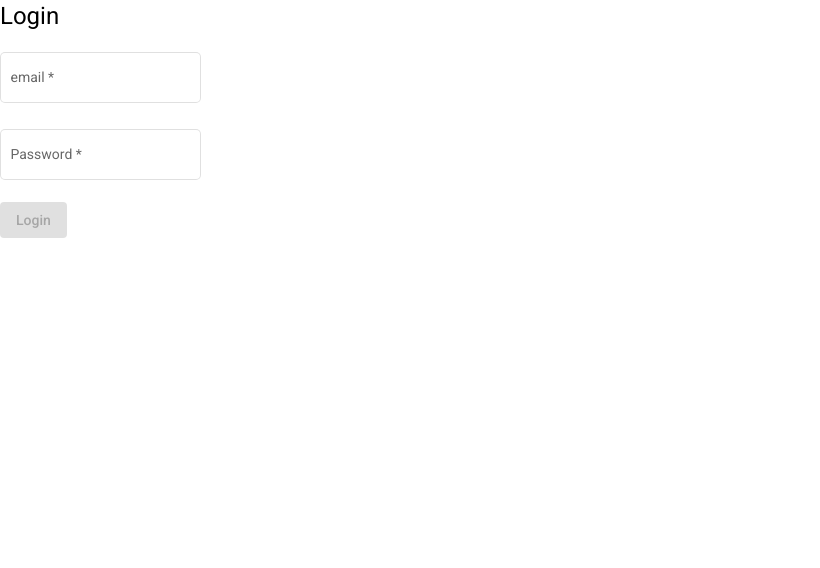
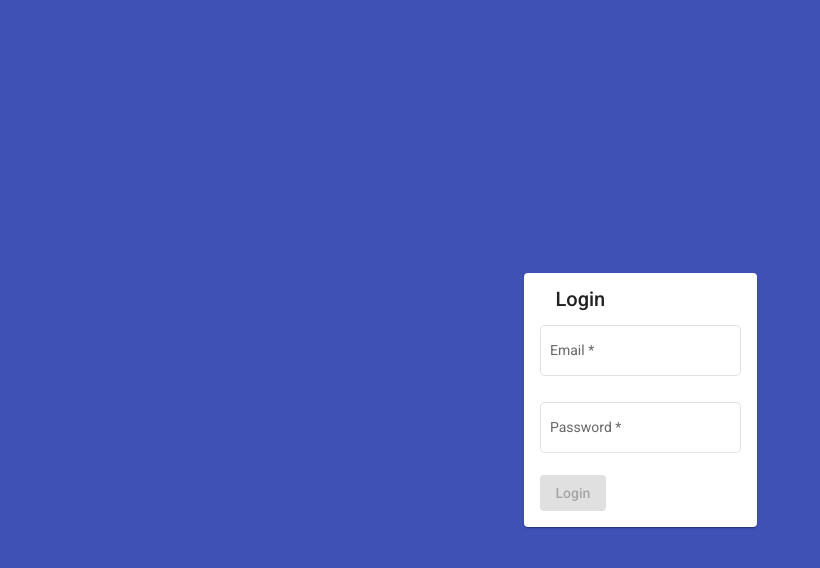
Before and after one commit to paoloadrian/angular-basic-blog, an Angular app: page /login in a window 1280 px wide. Shown: the top 568 px of the page, without its empty margins (0-820 px from the left). Built offline with nearby package versions, Linux system fonts and the light colour scheme.

Commit message:
wrapping up basic styling for login and home

```diff
--- a/src/app/home/home.component.css
+++ b/src/app/home/home.component.css
@@ -12,4 +12,5 @@
 }
 mat-card-header {
     background-color:aliceblue;
+    border-radius: 5px;
 }
--- a/src/app/home/home.component.html
+++ b/src/app/home/home.component.html
@@ -1,7 +1,7 @@
 <mat-toolbar color="primary">
     <span>{{title}}</span>
     <span class="spacer"></span>
-    <mat-icon class="logout" aria-hidden="false" aria-label="Example home icon" fontIcon="logout-icon" (click)="logout()"></mat-icon>
+    <mat-icon class="logout-icon" aria-hidden="false" aria-label="Example home icon" fontIcon="logout-icon" (click)="logout()" title="Logout"></mat-icon>
 </mat-toolbar>
 <div class="main-content">
     <mat-grid-list cols="3" rowHeight="2:1" *ngIf="!showError">
--- a/src/app/login/login.component.css
+++ b/src/app/login/login.component.css
@@ -0,0 +1,14 @@
+.login-container {
+    display: flex;
+    background-color: #3f51b5;
+    justify-content: center;
+    height: 100%;
+    position: relative;
+}
+
+mat-card {
+    position: absolute;
+    top: 50%;
+    transform: translateY(-50%);
+    -ms-transform: translateY(-50%);
+}
--- a/src/app/login/login.component.html
+++ b/src/app/login/login.component.html
@@ -1,16 +1,20 @@
-<div>
-    <h1>Login</h1>
+<div class="login-container">
+    <mat-card>
+        <mat-card-header>
+            <mat-card-title>Login</mat-card-title>
+        </mat-card-header>
+        <mat-card-content>
             <form [formGroup]="loginForm" (ngSubmit)="login()">
                 <div>
                     <mat-form-field appearance="outline">
-                <mat-label id="email-label">email</mat-label>
-                <input required matInput value="" formControlName="email" id="email">
+                        <mat-label id="email-label">Email</mat-label>
+                        <input matInput value="" formControlName="email">
                     </mat-form-field>
                 </div>
                 <div>
                     <mat-form-field appearance="outline">
                         <mat-label id="password-label">Password</mat-label>
-                <input required matInput type="password" value="" formControlName="password" id="password">
+                        <input matInput type="password" value="" formControlName="password">
                     </mat-form-field>
                 </div>
                 <div>
@@ -21,4 +25,6 @@
                     <p class="error-message">{{errorMessage}}</p>
                 </div>
             </form>
+        </mat-card-content>
+    </mat-card>
 </div>
--- a/src/styles.css
+++ b/src/styles.css
@@ -2,3 +2,6 @@
 
 html, body { height: 100%; }
 body { margin: 0; font-family: Roboto, "Helvetica Neue", sans-serif; }
+.error-message {
+    color: crimson;
+}
```
Lines whose indentation alone changed are shown as unchanged.
